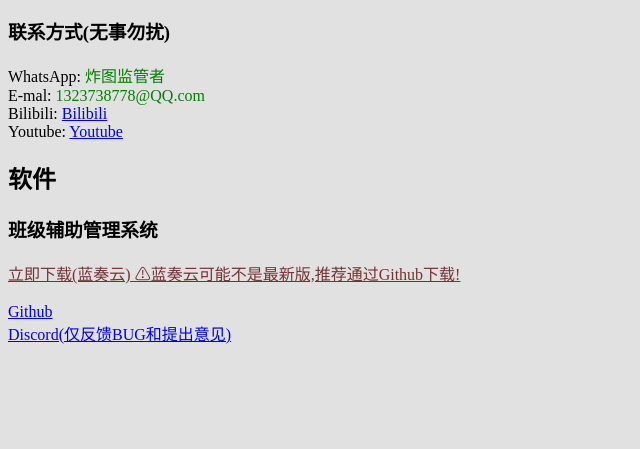
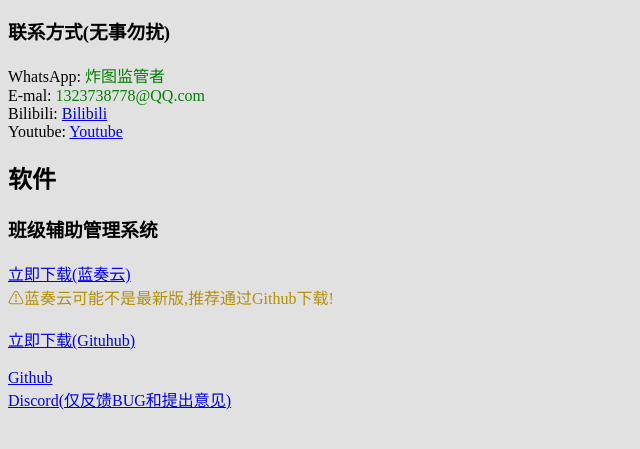
Before and after one commit to zhatujianguanzhe/IndexPage, a plain HTML site: page index.html in a window 1280 px wide. Shown: the part 127-576 px from the top of the page, without its empty margins (0-640 px from the left). Drawn offline with Linux system fonts and the light colour scheme.

Commit message:
Add files via upload

```diff
--- a/index.html
+++ b/index.html
@@ -28,7 +28,12 @@
 
     <h2>软件</h2>
         <h3>班级辅助管理系统</h3>
-            <a style="color: #753232" href="https://wwvr.lanzn.com/iCxr0281ko4f">立即下载(蓝奏云) ⚠蓝奏云可能不是最新版,推荐通过Github下载!</a>
+            <a href="https://wwvr.lanzn.com/iCxr0281ko4f">立即下载(蓝奏云)</a>
+            <br>
+            <d style="color: #b38f0c">⚠蓝奏云可能不是最新版,推荐通过Github下载!</d>
+            <br>
+            <br>
+            <a href="https://github.com/zhatujianguanzhe/Class-assisted_teaching_system/releases">立即下载(Gituhub)</a>
             <br>
             <br>
             <a href="https://github.com/zhatujianguanzhe/Class-assisted_teaching_system">Github</a>
```
